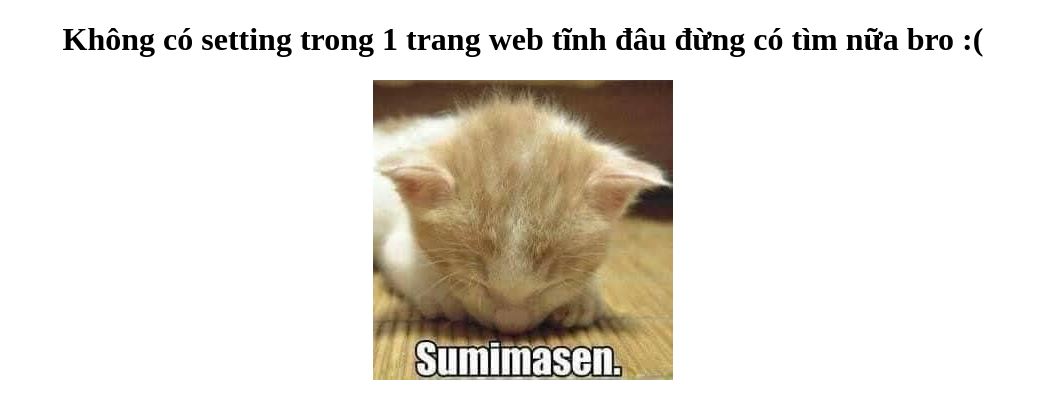
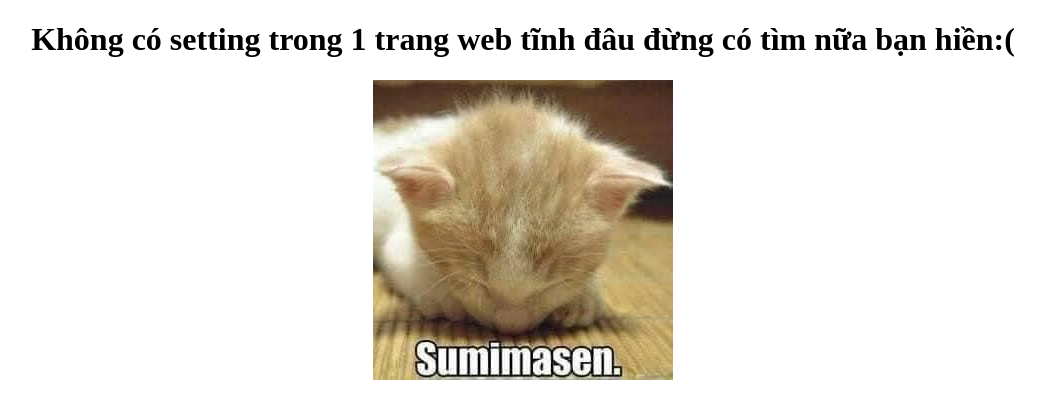
Before and after one commit to nokoraalatesu01/Setting, a plain HTML site: page index.html in a window 1280 px wide. Shown: the whole page, without its empty margins (117-1162 px from the left). Drawn offline with Linux system fonts and the light colour scheme.

Commit message:
Update index.html

```diff
--- a/index.html
+++ b/index.html
@@ -9,7 +9,7 @@
 </head>
 
 <body>
-    <h1>Không có setting trong 1 trang web tĩnh đâu đừng có tìm nữa bro :(</h1>
+    <h1>Không có setting trong 1 trang web tĩnh đâu đừng có tìm nữa bạn hiền:(</h1>
     <img src="315749672_560909576042962_724332286258020318_n.jpg">
 </body>
 </html>
```
